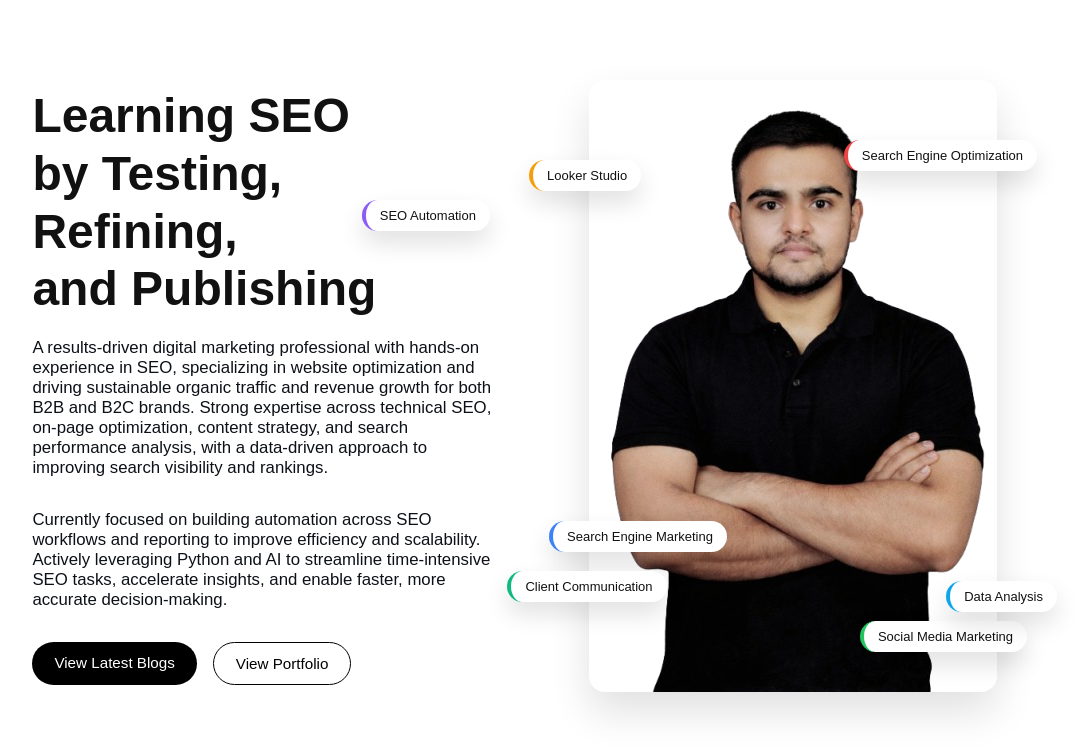
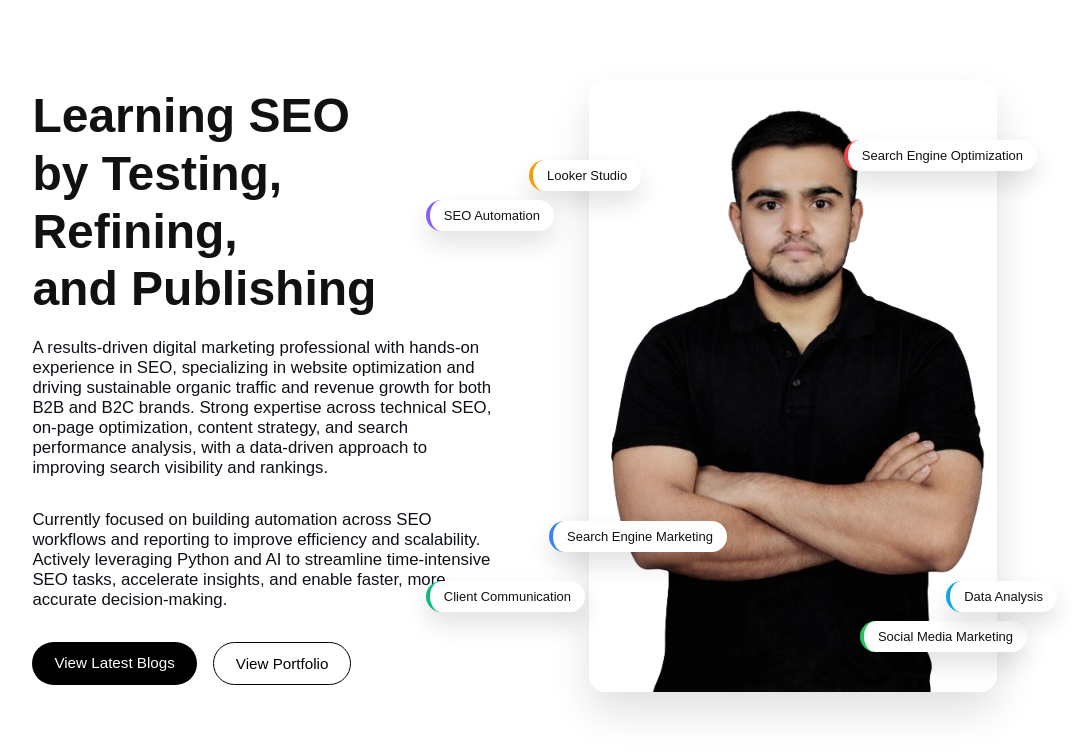
Before and after one commit to uddeshbommawar/uddeshbommawar.github.io, a Jekyll site: the page built from index.md, in a window 1280 px wide. Shown: the top 755 px of the page, without its empty margins (94-1179 px from the left). Built offline with Jekyll 4.4.1, drawn with Linux system fonts in a browser that asks for light colours.

Commit message:
Update main.css

```diff
--- a/assets/css/main.css
+++ b/assets/css/main.css
@@ -183,23 +183,22 @@ body {
 .badge.automation {
   top: 120px;
   left: -40%;
-  transform: translateX(-50%);
   border-left: 4px solid #8b5cf6;
-  animation-delay: 4s;
+  animation-delay: 3s;
 }
 
 .badge.data {
   bottom: 80px;
   right: -60px;
   border-left: 4px solid #0ea5e9;
-  animation-delay: 5s;
+  animation-delay: 3s;
 }
 
 .badge.communication {
-  bottom: 90px;
-  left: -20%;
+  bottom: 80px;
+  left: -40%;
   border-left: 4px solid #10b981;
-  animation-delay: 6s;
+  animation-delay: 3s;
 }
 
 /* ================================
@@ -210,21 +209,21 @@ body {
   top: 60px;
   right: -40px;
   border-left: 4px solid #ef4444;
-  animation-delay: 0s;
+  animation-delay: 3s;
 }
 
 .badge.barcode {
   bottom: 140px;
   left: -40px;
   border-left: 4px solid #3b82f6;
-  animation-delay: 1s;
+  animation-delay: 3s;
 }
 
 .badge.grammar {
   bottom: 40px;
   right: -30px;
   border-left: 4px solid #22c55e;
-  animation-delay: 2s;
+  animation-delay: 3s;
 }
 
 /* ================================
```
